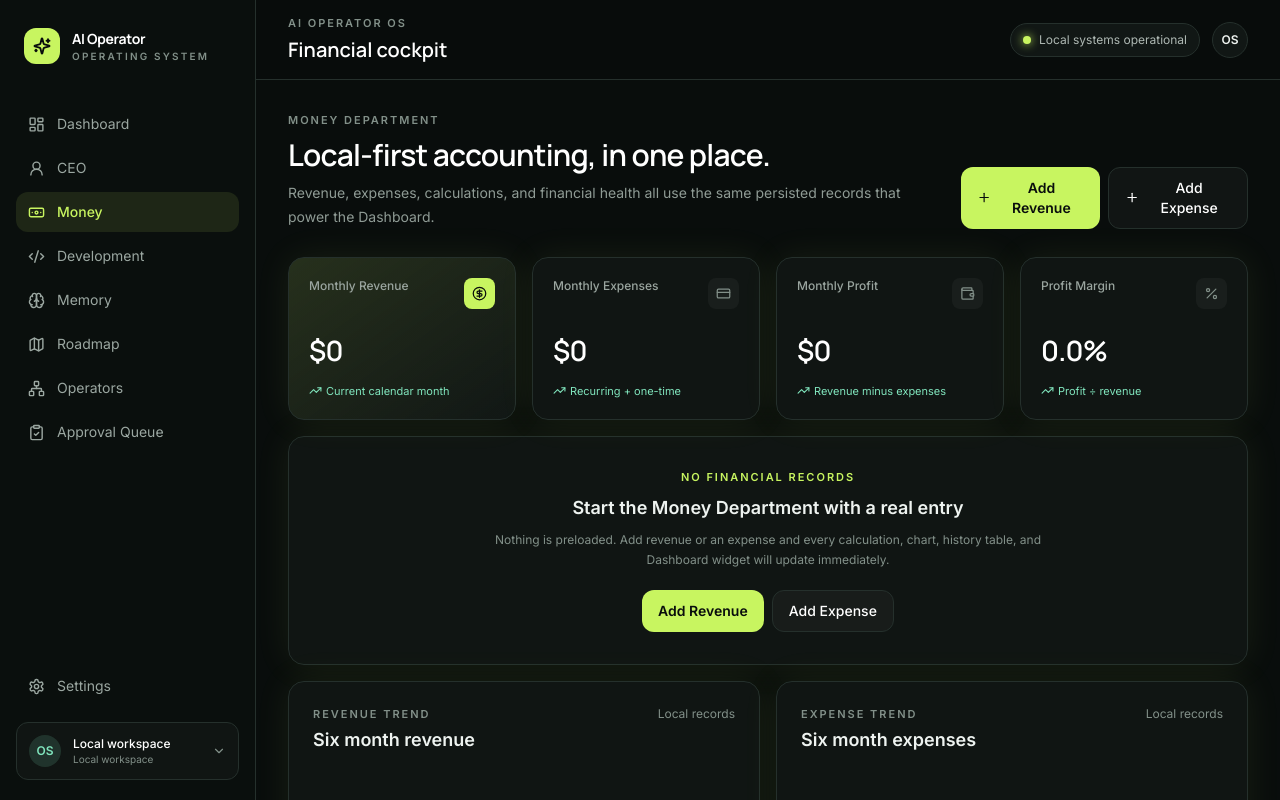
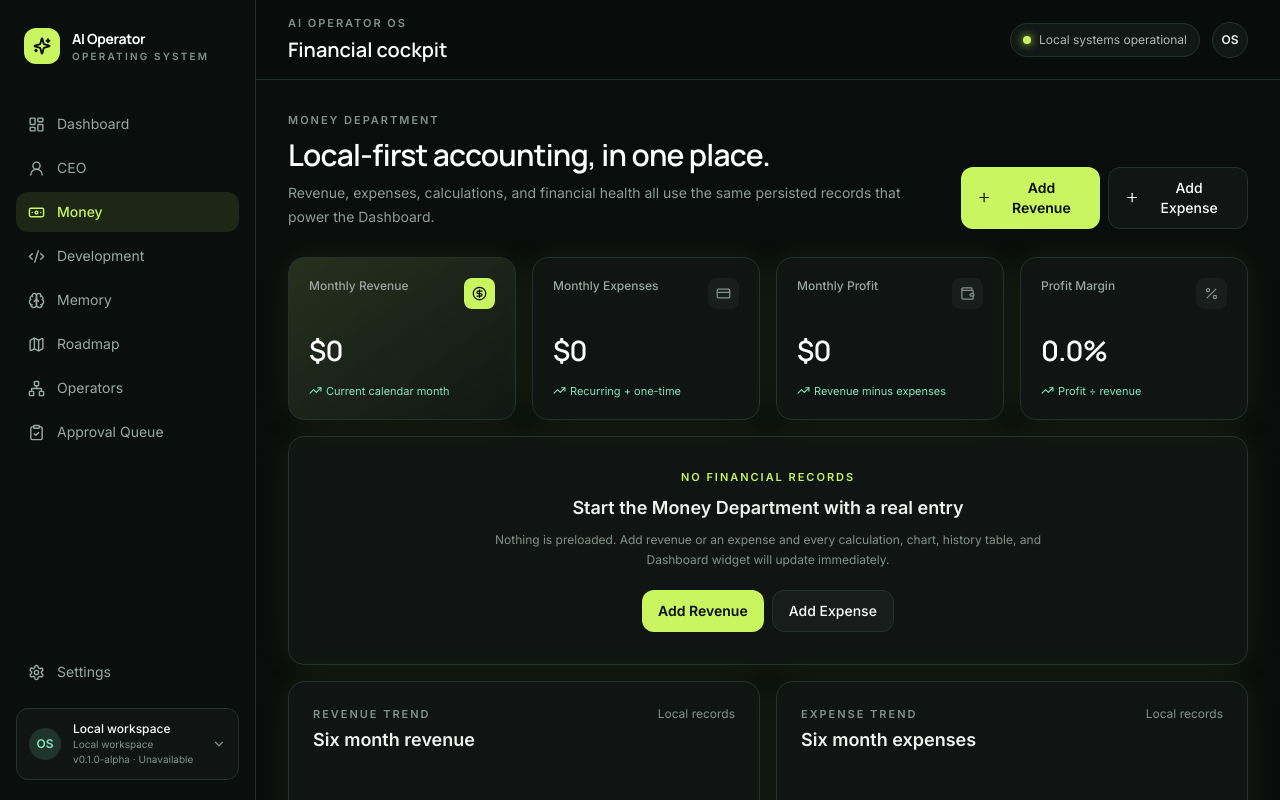
Before and after one commit to Jakea27/AI-Operator-OS, a React (Vite) app in the folder app/: page /#/money in a window 1280 px wide. Shown: the top 800 px of the page. Built offline with nearby package versions, Linux system fonts and the light colour scheme.

Commit message:
AO Developer Tooling — Add Visible Build Info

```diff
--- a/app/components/AppShell.tsx
+++ b/app/components/AppShell.tsx
@@ -13,6 +13,7 @@ import {
 } from 'lucide-react'
 import { NavLink, Outlet, useLocation } from 'react-router-dom'
 import { useOperatingStore } from '@/src/services/operatingStore'
+import { getBuildInfo } from '@/src/services/buildInfo'
 
 const navigation = [
   { label: 'Dashboard', to: '/', icon: LayoutDashboard },
@@ -41,6 +42,7 @@ export function AppShell() {
   const location = useLocation()
   const { data, storageAvailable } = useOperatingStore()
   const workspaceName = data.settings.businessName || 'Local workspace'
+  const buildInfo = getBuildInfo()
 
   return (
     <div className="flex min-h-screen">
@@ -92,6 +94,7 @@ export function AppShell() {
             <div className="min-w-0 flex-1">
               <p className="m-0 truncate text-xs font-medium text-white">{workspaceName}</p>
               <p className="m-0 text-[10px] text-muted">Local workspace</p>
+              <p className="m-0 truncate text-[10px] text-muted">v{buildInfo.version} · {buildInfo.bundleHash}</p>
             </div>
             <ChevronDown size={14} className="text-muted" />
           </div>
--- a/app/pages/Settings.tsx
+++ b/app/pages/Settings.tsx
@@ -2,8 +2,10 @@ import { Bell, Database, Eraser, FlaskConical, Monitor, Save, ShieldCheck } from
 import { PageIntro } from '@/components/PageIntro'
 import { useOperatingStore } from '@/src/services/operatingStore'
 import { useMemoryStore } from '@/src/core/memory'
+import { formatBuildTimestamp, getBuildInfo } from '@/src/services/buildInfo'
 
 export function Settings() {
+  const buildInfo = getBuildInfo()
   const {
     data,
     storageAvailable,
@@ -44,6 +46,21 @@ export function Settings() {
           <div className="flex items-center gap-3"><div className="rounded-xl bg-mint/10 p-2.5 text-mint"><ShieldCheck size={18} /></div><div><h3 className="m-0 text-sm font-semibold">Local-first</h3><p className="mb-0 mt-1 text-[11px] text-muted">Your data stays on this device.</p></div></div>
           <div className="mt-6 rounded-xl border border-line bg-ink/40 p-4"><p className="m-0 text-xs text-muted">Storage health</p><p className={`mb-0 mt-2 text-sm font-medium ${storageAvailable ? 'text-mint' : 'text-[#ff9e8f]'}`}>{storageAvailable ? 'Available' : 'Unavailable'}</p></div>
         </section>
+        <section className="panel col-span-12 p-6">
+          <div className="mb-5 flex items-center gap-3">
+            <div className="rounded-xl bg-lime/10 p-2.5 text-lime"><Monitor size={18} /></div>
+            <div>
+              <h3 className="m-0 text-base font-semibold">Build Info</h3>
+              <p className="mb-0 mt-1 text-xs text-muted">Use this to confirm the desktop app is running the latest local frontend build.</p>
+            </div>
+          </div>
+          <div className="grid grid-cols-4 gap-3">
+            <BuildInfoItem label="App version" value={buildInfo.version} />
+            <BuildInfoItem label="Build timestamp" value={formatBuildTimestamp(buildInfo.timestamp)} />
+            <BuildInfoItem label="Build mode" value={buildInfo.mode} />
+            <BuildInfoItem label="Frontend bundle" value={buildInfo.bundleFile} />
+          </div>
+        </section>
         <section className="panel col-span-8 overflow-hidden">
           <div className="border-b border-line px-6 py-5"><h3 className="m-0 text-base font-semibold">Preferences</h3></div>
           <div className="flex items-center gap-4 px-6 py-5"><div className="rounded-lg bg-white/[0.04] p-2.5 text-muted"><Bell size={17} /></div><div className="flex-1"><p className="m-0 text-sm font-medium">Daily executive briefing</p><p className="mb-0 mt-1 text-xs text-muted">Prepare a CEO summary from current local metrics.</p></div><button onClick={() => updateSettings({ dailyBriefing: !data.settings.dailyBriefing })} className={`relative h-6 w-11 rounded-full transition ${data.settings.dailyBriefing ? 'bg-lime' : 'bg-line'}`}><span className={`absolute top-1 h-4 w-4 rounded-full bg-ink transition ${data.settings.dailyBriefing ? 'left-6' : 'left-1'}`} /></button></div>
@@ -61,3 +78,12 @@ export function Settings() {
     </>
   )
 }
+
+function BuildInfoItem({ label, value }: { label: string; value: string }) {
+  return (
+    <div className="rounded-xl border border-line bg-ink/40 p-4">
+      <p className="m-0 text-[10px] font-semibold uppercase tracking-[0.14em] text-muted">{label}</p>
+      <p className="mb-0 mt-2 break-words text-sm font-medium text-white">{value}</p>
+    </div>
+  )
+}
--- /dev/null
+++ b/app/src/services/buildInfo.ts
@@ -0,0 +1,45 @@
+import packageInfo from '../../package.json'
+
+export type BuildInfo = {
+  version: string
+  timestamp: string
+  mode: string
+  bundleFile: string
+  bundleHash: string
+}
+
+function getFrontendBundleFile() {
+  if (typeof document === 'undefined') return 'Unavailable'
+
+  const script = Array.from(document.scripts)
+    .map((item) => item.getAttribute('src') ?? '')
+    .find((src) => src.includes('/assets/index-') || src.includes('./assets/index-'))
+
+  if (!script) return 'Unavailable'
+
+  return script.split('/').pop() ?? script
+}
+
+function getBundleHash(bundleFile: string) {
+  const match = bundleFile.match(/index-(.+)\.js$/)
+  return match?.[1] ?? 'Unavailable'
+}
+
+export function getBuildInfo(): BuildInfo {
+  const bundleFile = getFrontendBundleFile()
+
+  return {
+    version: packageInfo.version,
+    timestamp: __APP_BUILD_TIMESTAMP__,
+    mode: __APP_BUILD_MODE__,
+    bundleFile,
+    bundleHash: getBundleHash(bundleFile),
+  }
+}
+
+export function formatBuildTimestamp(timestamp: string) {
+  const date = new Date(timestamp)
+  if (Number.isNaN(date.getTime())) return timestamp
+
+  return date.toLocaleString()
+}
--- a/app/src/vite-env.d.ts
+++ b/app/src/vite-env.d.ts
@@ -1,4 +1,7 @@
 /// <reference types="vite/client" />
+
+declare const __APP_BUILD_TIMESTAMP__: string
+declare const __APP_BUILD_MODE__: string
 
 interface Window {
   operatorOS?: {
--- a/app/vite.config.ts
+++ b/app/vite.config.ts
@@ -2,9 +2,13 @@ import { defineConfig } from 'vite'
 import react from '@vitejs/plugin-react'
 import { fileURLToPath, URL } from 'node:url'
 
-export default defineConfig({
+export default defineConfig(({ mode }) => ({
   plugins: [react()],
   base: './',
+  define: {
+    __APP_BUILD_TIMESTAMP__: JSON.stringify(new Date().toISOString()),
+    __APP_BUILD_MODE__: JSON.stringify(mode),
+  },
   resolve: {
     alias: [
       {
@@ -17,4 +21,4 @@ export default defineConfig({
     port: 5173,
     strictPort: true,
   },
-})
+}))
```
